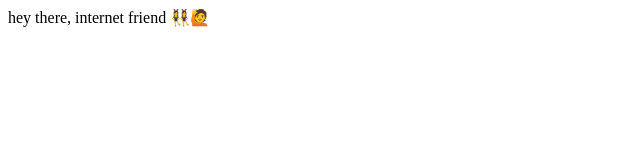
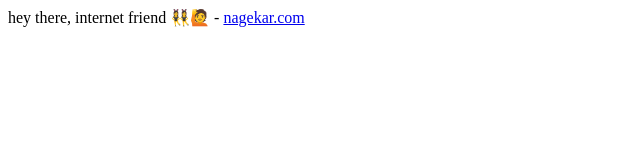
Before and after one commit to abhn/abhn.io, a plain HTML site: page index.html in a window 1280 px wide. Shown: the whole page, without its empty margins (0-640 px from the left). Drawn offline with Linux system fonts and the light colour scheme.

Commit message:
Update index.html

```diff
--- a/index.html
+++ b/index.html
@@ -1 +1,3 @@
 hey there, internet friend 👯‍♀️🙋
+
+- <a href="https://www.nagekar.com">nagekar.com</a>
```
